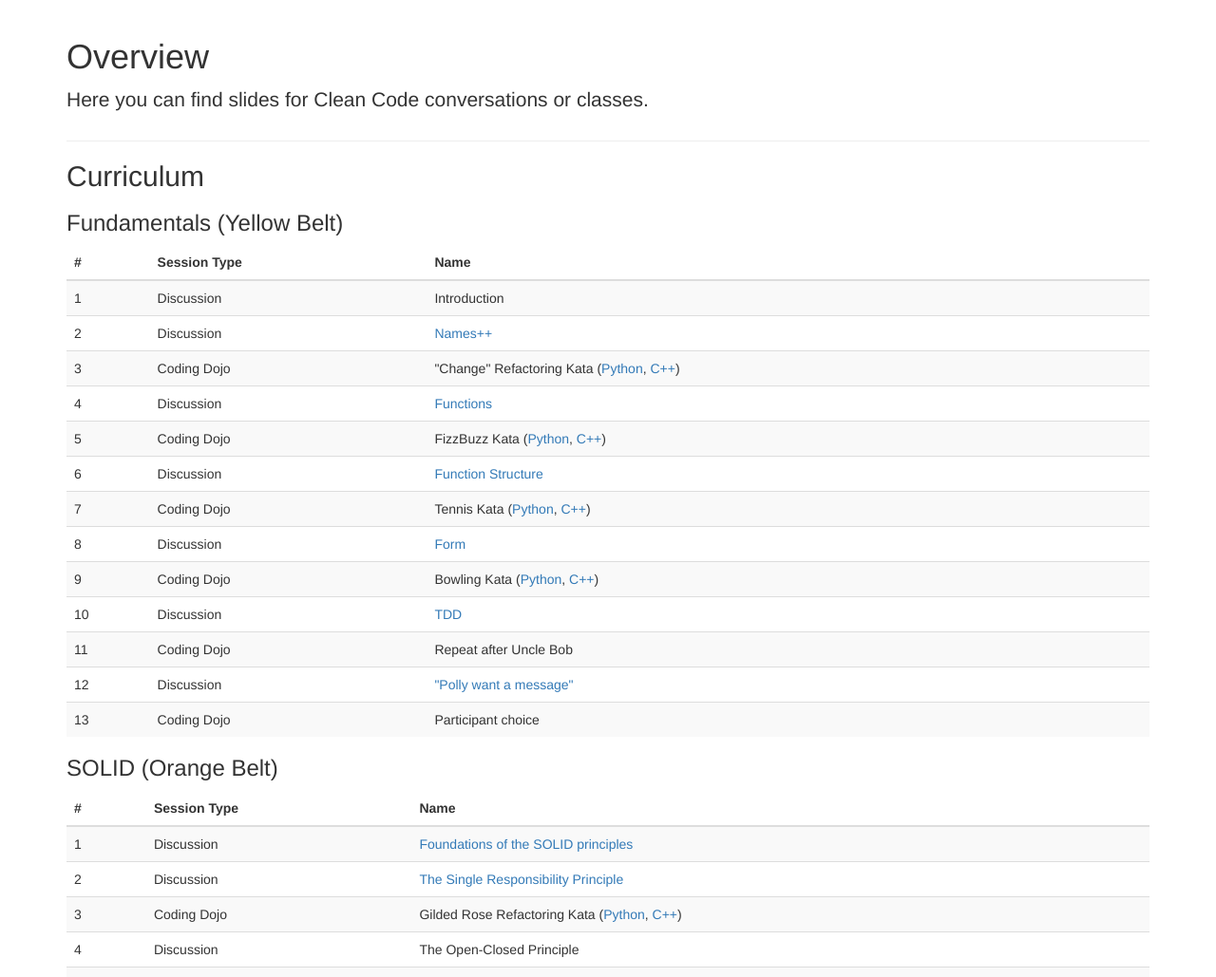
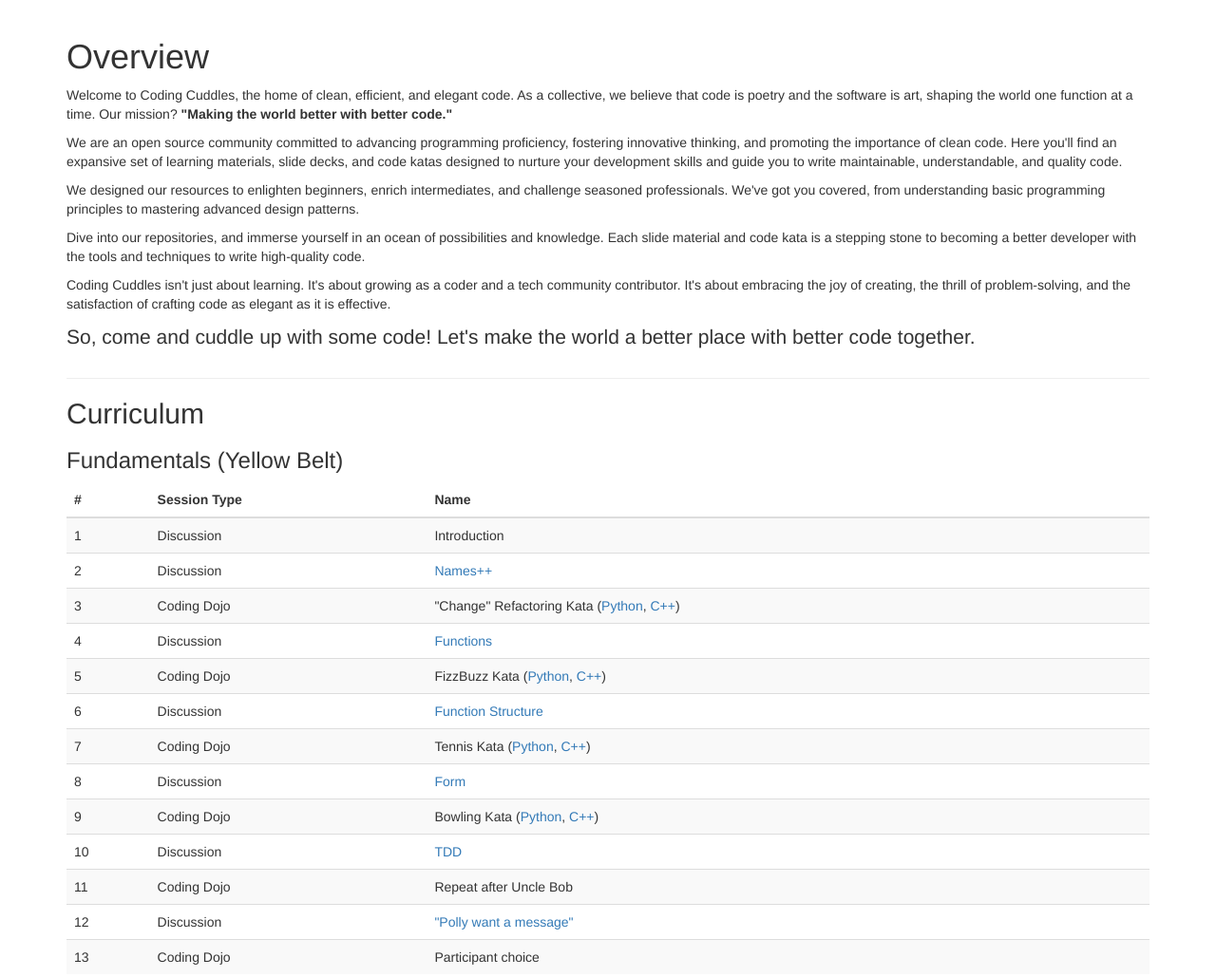
Before and after one commit to Coding-Cuddles/slides, a plain HTML site: page _site/index.html in a window 1280 px wide. Shown: the top 1029 px of the page at 95% size. Drawn offline with nearby package versions, Linux system fonts and the light colour scheme.

Commit message:
Add organization description (#33)

```diff
--- a/_site/index.html
+++ b/_site/index.html
@@ -14,7 +14,36 @@
 
       <div class="page-header">
         <h1>Overview</h1>
-        <p class="lead">Here you can find slides for Clean Code conversations or classes.</p>
+
+        <p>Welcome to Coding Cuddles, the home of clean, efficient, and elegant
+        code. As a collective, we believe that code is poetry and the
+        software is art, shaping the world one function at a time. Our
+        mission? <strong>"Making the world better with better code."</strong></p>
+
+        <p>We are an open source community committed to advancing programming
+        proficiency, fostering innovative thinking, and promoting the
+        importance of clean code. Here you'll find an expansive set of
+        learning materials, slide decks, and code katas designed to nurture
+        your development skills and guide you to write maintainable,
+        understandable, and quality code.</p>
+
+        <p>We designed our resources to enlighten beginners, enrich
+        intermediates, and challenge seasoned professionals. We've got you
+        covered, from understanding basic programming principles to mastering
+        advanced design patterns.</p>
+
+        <p>Dive into our repositories, and immerse yourself in an ocean of
+        possibilities and knowledge. Each slide material and code kata is a
+        stepping stone to becoming a better developer with the tools and
+        techniques to write high-quality code.</p>
+
+        <p>Coding Cuddles isn't just about learning. It's about growing as a
+        coder and a tech community contributor. It's about embracing the joy
+        of creating, the thrill of problem-solving, and the satisfaction of
+        crafting code as elegant as it is effective.</p>
+
+        <p class="lead">So, come and cuddle up with some code! Let's make the
+        world a better place with better code together.</p>
       </div>
 
       <h2>Curriculum</h2>
```
